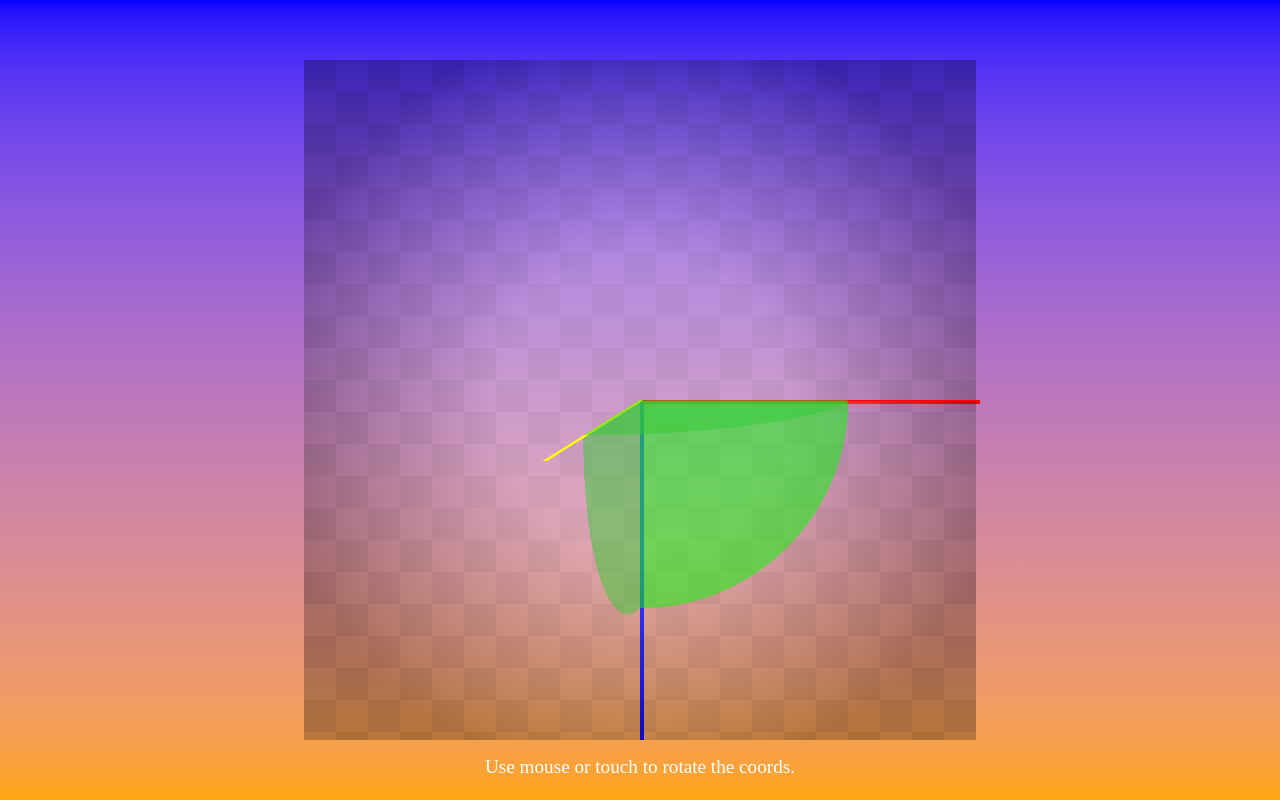
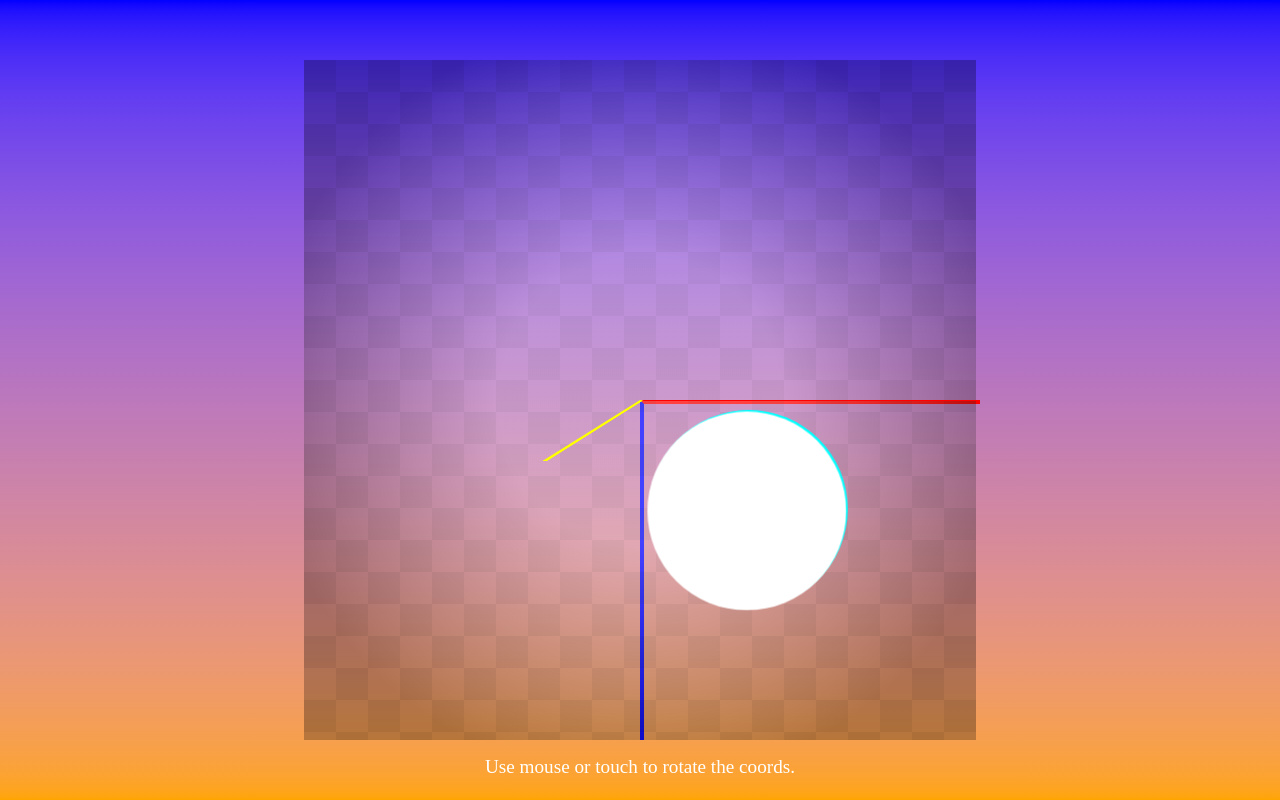
Before and after one commit to xeno-suter/webcl-clock-3d, a plain HTML site: page index.html in a window 1280 px wide. Drawn offline with Linux system fonts and the light colour scheme.

Commit message:
feat: leaf setup

```diff
--- a/index.html
+++ b/index.html
@@ -5,6 +5,8 @@
     <meta charset="UTF-8">
     <title>3D Scene</title>
     <link rel="stylesheet" href="scene.css">
+    <link rel="stylesheet" href="sbb-clock.css">
+
     <script src="scene.js"></script>
     <style>
         body {
@@ -65,9 +67,12 @@
             <div class="floor">
                 <div class="toplight"></div>
             </div>
-            <div class="triangle"></div>
-            <div class="triangle" style="transform-origin: left   top; transform:rotateY(-90deg);"></div>
-            <div class="triangle" style="transform-origin: center top; transform:rotateX(90deg);"></div>
+
+            <div class="clock">
+
+                <div class="clock-leaf-back"></div>
+                <div class="clock-leaf-front"></div>
+            </div>
         </div>
     </main>
     <footer>
--- /dev/null
+++ b/sbb-clock.css
@@ -0,0 +1,32 @@
+.clock {
+    position: absolute;
+    inset: 0;
+    width: 62%;
+    aspect-ratio: 1/1;
+    display: grid;
+    transform-style: preserve-3d;
+}
+
+.clock>* {
+    grid-area: 1/1;
+}
+
+.clock-leaf-back,
+.clock-leaf-front {
+    background-color: #FFF;
+    width: 95%;
+    height: 95%;
+    border-radius: 50%;
+}
+
+.clock-leaf-back {
+    background-color: aqua;
+}
+
+.clock-leaf-front {
+    transform: translateZ(10px) translateX(5%) translateY(5%);
+}
+
+.clock-leaf-back {
+    transform: rotateY(180deg) translateZ(0) translateX(-5%) translateY(5%);
+}
```
